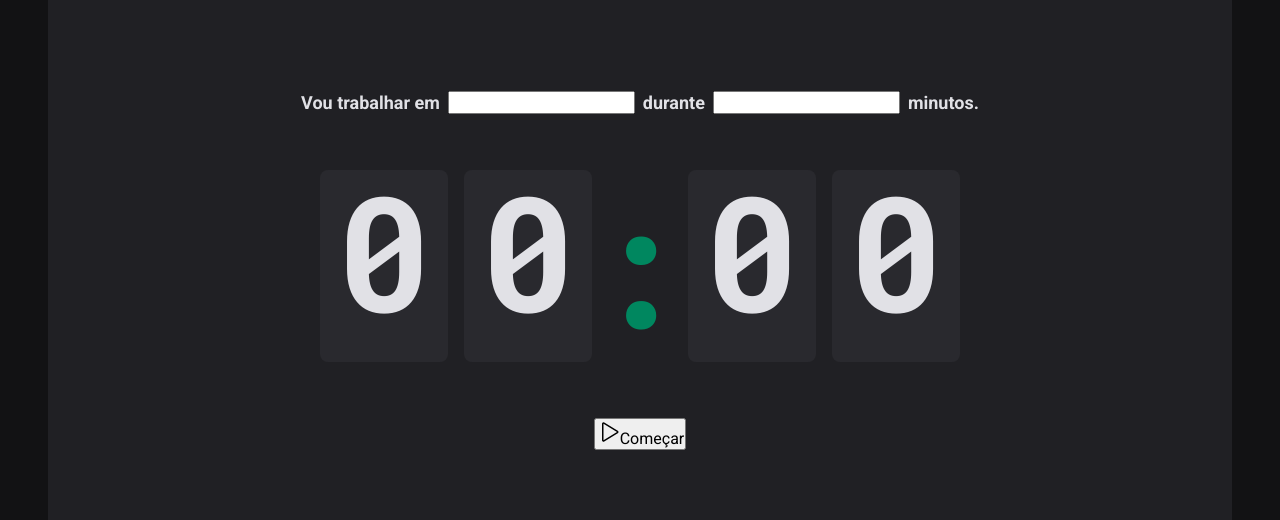
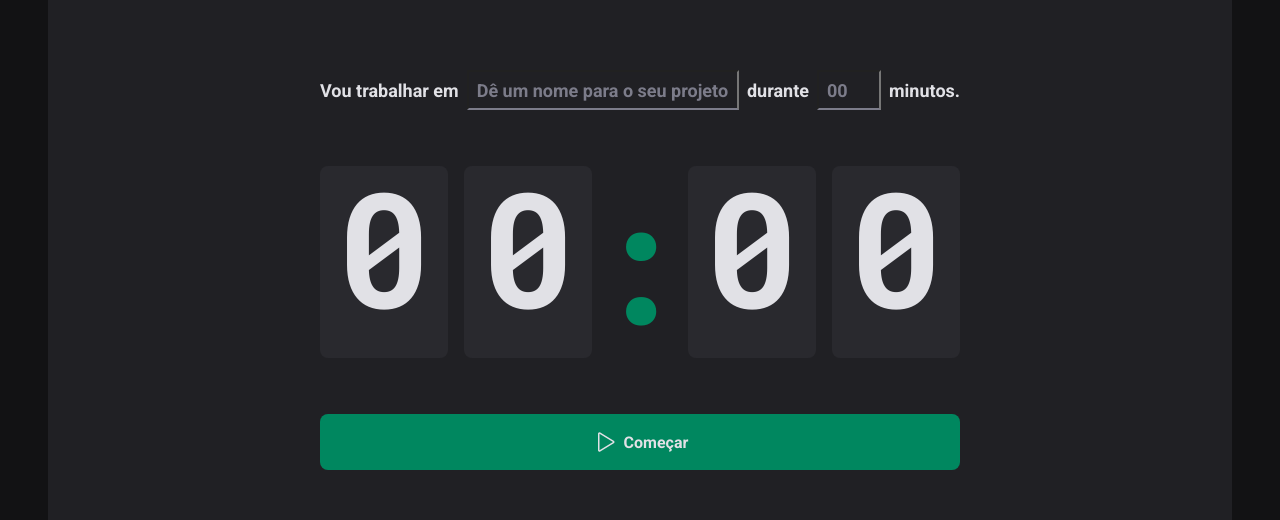
Before and after one commit to GilsondaGama/RocketSeat_Ignite2023, a React (Vite) app in the folder 02-ignite-timer/: page / in a window 1280 px wide. Shown: the part 130-650 px from the top of the page. Built offline with nearby package versions, Linux system fonts and the light colour scheme.

Commit message:
Páginas e rotas - Finalização da Home

```diff
--- a/02-ignite-timer/src/pages/Home/index.tsx
+++ b/02-ignite-timer/src/pages/Home/index.tsx
@@ -4,7 +4,10 @@
   CountdownContainer,
   FormContainer,
   HomeContainer,
+  MinutesAmountInput,
   Separator,
+  StartCountdownButton,
+  TaskInput,
 } from './styles'
 
 export function Home() {
@@ -13,10 +16,14 @@
       <form action="">
         <FormContainer>
           <label htmlFor="task">Vou trabalhar em</label>
-          <input id="task" />
+          <TaskInput id="task" placeholder="Dê um nome para o seu projeto" />
 
           <label htmlFor="minutesAmount">durante</label>
-          <input type="number" id="minutesAmount" />
+          <MinutesAmountInput
+            type="number"
+            id="minutesAmount"
+            placeholder="00"
+          />
 
           <span>minutos.</span>
         </FormContainer>
@@ -29,10 +36,10 @@
           <span>0</span>
         </CountdownContainer>
 
-        <button type="submit">
+        <StartCountdownButton type="submit">
           <Play size={24} />
           Começar
-        </button>
+        </StartCountdownButton>
       </form>
     </HomeContainer>
   )
--- a/02-ignite-timer/src/pages/Home/styles.ts
+++ b/02-ignite-timer/src/pages/Home/styles.ts
@@ -27,6 +27,35 @@
   font-weight: bold;
   flex-wrap: wrap;
 `
+
+const BaseInput = styled.input`
+  background: transparent;
+  height: 2.5rem;
+  border: o;
+  border-bottom: 2px solid ${(props) => props.theme['gray-500']};
+  font-weight: bold;
+  font-size: 1.125rem;
+  padding: 0 0.5rem;
+  color: ${(props) => props.theme['gray-100']};
+
+  &:focus {
+    box-shadow: none;
+    border-color: ${(props) => props.theme['green-500']};
+  }
+
+  &::placeholder {
+    color: ${(props) => props.theme['gray-500']};
+  }
+`
+
+export const TaskInput = styled(BaseInput)`
+  flex: 1;
+`
+
+export const MinutesAmountInput = styled(BaseInput)`
+  width: 4rem;
+`
+
 export const CountdownContainer = styled.div`
   font-family: 'Roboto Mono', monospace;
   font-size: 10rem;
@@ -52,3 +81,31 @@
   display: flex;
   justify-content: center;
 `
+
+export const StartCountdownButton = styled.button`
+  width: 100%;
+  border: 0;
+  padding: 1rem;
+  border-radius: 8px;
+
+  display: flex;
+  align-items: center;
+  justify-content: center;
+
+  gap: 0.5rem;
+  font-weight: bolder;
+
+  cursor: pointer;
+
+  background: ${(props) => props.theme['green-500']};
+  color: ${(props) => props.theme['gray-100']};
+
+  &:disabled {
+    opacity: 0.7;
+    cursor: not-allowed;
+  }
+
+  &:not(:disabled):hover {
+    background: ${(props) => props.theme['green-700']};
+  }
+`
```
